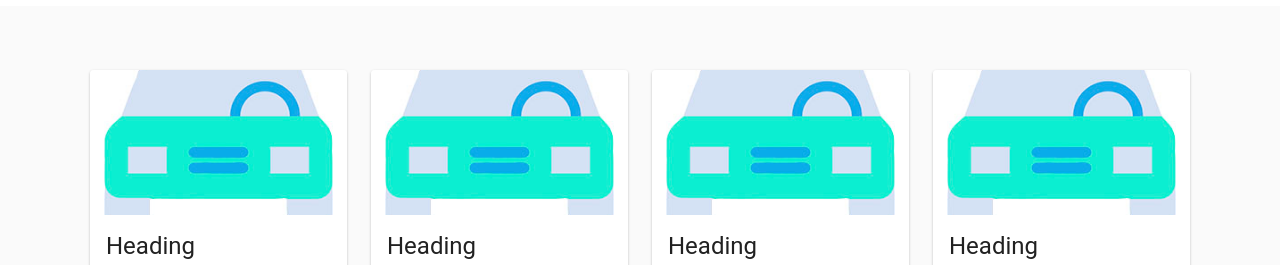
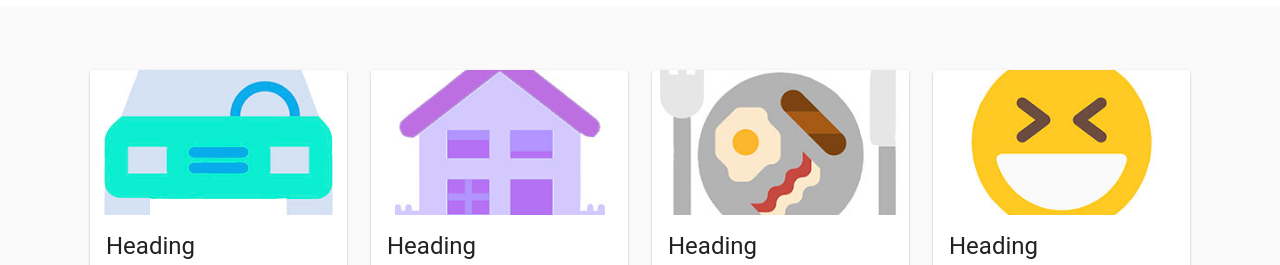
Before and after one commit to lunazrivera/BET, a React (Create React App) app in the folder client/: page / in a window 1280 px wide. Shown: the part 299-564 px from the top of the page. Built offline with nearby package versions, Linux system fonts and the light colour scheme.

Commit message:
Main page design

```diff
--- a/client/src/components/album.js
+++ b/client/src/components/album.js
@@ -1,5 +1,4 @@
 import React from "react";
-
 import { withStyles } from "@material-ui/core/styles";
 import classNames from "classnames";
 import Button from "@material-ui/core/Button";
@@ -8,15 +7,13 @@ import CardActions from "@material-ui/core/CardActions";
 import CardContent from "@material-ui/core/CardContent";
 import CardMedia from "@material-ui/core/CardMedia";
 import Grid from "@material-ui/core/Grid";
-
-
 import CssBaseline from "@material-ui/core/CssBaseline";
 import AppBar from "@material-ui/core/AppBar";
 import Toolbar from "@material-ui/core/Toolbar";
 import Typography from "@material-ui/core/Typography";
 import PropTypes from "prop-types";
 import Footer from "./Footer/Footer.js";
-
+import Cards from "./Cards/Cards.js";
 
 const styles = theme => ({
   root: {
@@ -70,7 +67,16 @@ const styles = theme => ({
 });
 
 
-const cards = [1, 2, 3, 4, 5, 6, 7, 8];
+const cards = [
+    'assets/images/car.jpg',
+    'assets/images/house.jpg',
+    'assets/images/food.jpg',
+    'assets/images/entertainment.jpg',
+    'assets/images/shopping.jpg',
+    'assets/images/misc.jpg',
+    'assets/images/phone.jpg',
+    'assets/images/airplane.jpg'
+];
 
 
 function Album(props) {
@@ -117,12 +123,12 @@ function Album(props) {
 
 
           <Grid container spacing={24}>
-            {cards.map(card => (
-              <Grid item key={card} xs={6} md={4} lg={3}>
+            {cards.map((image, i) => (
+              <Grid item key={i} xs={6} md={4} lg={3}>
                 <Card className={classes.card}>
                   <CardMedia
                     className={classes.cardMedia}
-                    image="assets/images/car.jpg" // eslint-disable-line max-len
+                    image={image} // eslint-disable-line max-len
                     title="Image title"
                   />
                   <CardContent className={classes.cardContent}>
```
